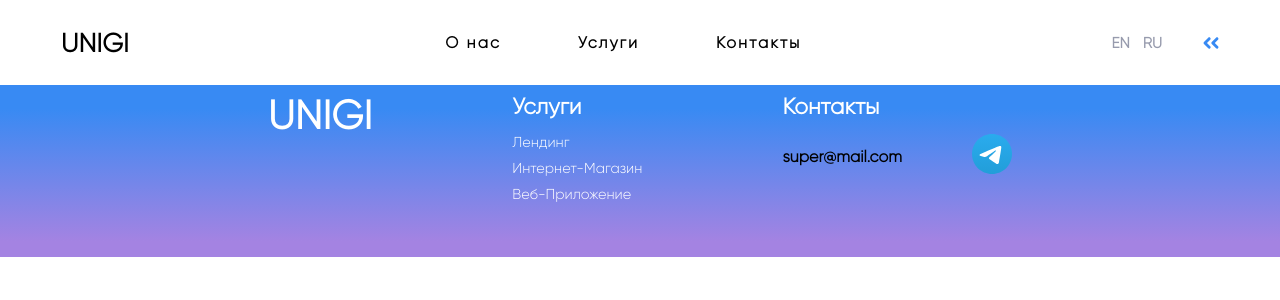
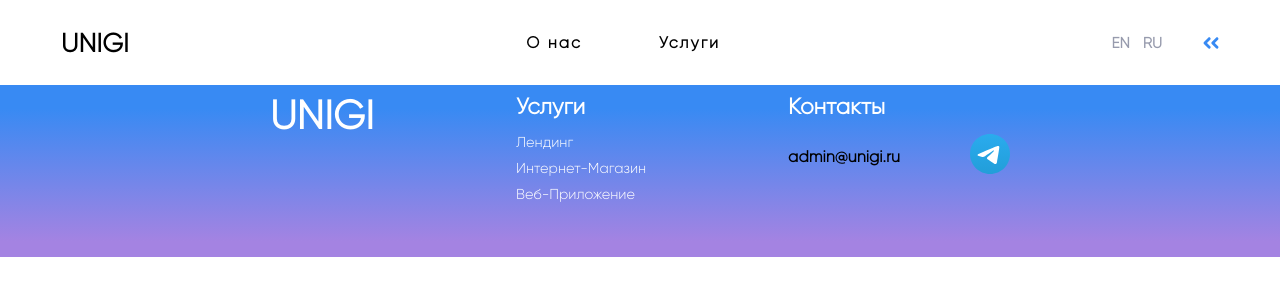
Before and after one commit to Skkata/newUnigi, a Next.js app in the folder frontend/: page /about in a window 1280 px wide. Shown: the top 300 px of the page. Built offline with nearby package versions, Linux system fonts and the light colour scheme.

Commit message:
upgrade main page: add meta tags, update mobile menu

```diff
--- a/frontend/assets/text/index.js
+++ b/frontend/assets/text/index.js
@@ -1,4 +1,18 @@
 export const textRU = {
+    head: {
+        meta: {
+            og: {
+                site_name: 'Веб-Разработка Unigi',
+                description: 'Разработка веб-инструмента для улучшения продуктиваности вашего бизнеса.',
+            },
+            description: 'Разработка веб-инструмента для улучшения продуктивности вашего бизнеса.'
+        },
+        title: {
+            main: 'Веб-Разработка unigi | Разработка веб-сайтов и сложных веб приложений',
+            about: 'О нас',
+            service: 'Услуги'
+        }
+    },
     header: {
         menu: [
             { link: '/about', text: 'О нас' },
@@ -7,10 +21,18 @@ export const textRU = {
                 { id: 'internet-shop', link: '/service/internet-shop', text: 'Интернет-Магазин' },
                 { id: 'web-app', link: '/service/web-app', text: 'Веб-Приложение' }
             ]},
-            { link: '/contacts', text: 'Контакты' }
+            // { link: '/contacts', text: 'Контакты' }
         ],
         btnContact: {
             text: 'Связаться'
+        },
+        contacts: {
+            email: {
+                href: 'admin@unigi.ru'
+            },
+            telegram: {
+                href: 'https://t.me/ALIWONKI'
+            }
         }
     },
     banner: {
@@ -122,11 +144,11 @@ export const textRU = {
         contacts: {
             caption: 'Контакты',
             email: {
-                href: '/',
-                text: 'super@mail.com'
+                href: 'admin@unigi.ru',
+                text: 'admin@unigi.ru'
             },
             telegram: {
-                href: '/'
+                href: 'https://t.me/ALIWONKI'
             }
         }
     }
@@ -134,6 +156,20 @@ export const textRU = {
 
 
 export const textEN = {
+    head: {
+        meta: {
+            og: {
+                site_name: 'Web Development Unigi',
+                description: 'Development of a web tool to improve the productivity of your business.',
+            },
+            description: 'Development of a web tool to improve the productivity of your business.'
+        },
+        title: {
+            main: 'Web development unigi | Development of websites and complex web applications',
+            about: 'About',
+            service: 'Service'
+        }
+    },
     header: {
         menu: [
             { link: '/about', text: 'About' },
@@ -142,10 +178,18 @@ export const textEN = {
                 { id: 'internet-shop', link: '/service/internet-shop', text: 'Internet-Shop' },
                 { id: 'web-app', link: '/service/web-app', text: 'Web-App' }
             ]},
-            { link: '/contacts', text: 'Contacts' }
+            // { link: '/contacts', text: 'Contacts' }
         ],
         btnContact: {
             text: 'Contact'
+        },
+        contacts: {
+            email: {
+                href: 'admin@unigi.ru'
+            },
+            telegram: {
+                href: 'https://t.me/ALIWONKI'
+            }
         }
     },
     banner: {
@@ -257,11 +301,11 @@ export const textEN = {
         contacts: {
             caption: 'Contacts',
             email: {
-                href: '',
-                text: 'super@mail.com'
+                href: 'admin@unigi.ru',
+                text: 'admin@unigi.ru'
             },
             telegram: {
-                href: ''
+                href: 'https://t.me/ALIWONKI'
             }
         }
     }
--- a/frontend/components/Footer.js
+++ b/frontend/components/Footer.js
@@ -24,7 +24,6 @@ export default function Footer() {
         })
     }
 
-    console.log(text.footer)
     return(
         <div className={styles.footer}>
             <h1 className={styles.logotype}>UNIGI</h1>
@@ -42,18 +41,20 @@ export default function Footer() {
                 </h3>
                 <div className={styles.listContacts}>
                     <Link
-                        href={'/#'}
+                        href={'mailto:' + text.footer.contacts.email.href}
                     >
                         {text.footer.contacts.email.text}
                     </Link>
                     <Link
-                        href={'/#'}
+                        href={text.footer.contacts.telegram.href}
                     >
                         <span>
                             <Image
                                 src={ iconTelegram }
                                 width={40}
                                 height={40}
+                                alt='icon telegram'
+                                title='write to telegram'
                             />
                         </span>
                     </Link>
--- a/frontend/components/Header.js
+++ b/frontend/components/Header.js
@@ -198,13 +198,14 @@ export default function Header() {
                     key={index}
                     id={nameIcon[index]}
                     style={{
-                        opacity: 0
+                        opacity: 0,
                     }}
                 >
                     <Image
                         src={value}
                         width={120}
                         height={120}
+                        alt={`icon ${nameIcon[index]}`}
                     />
                 </div>
             )
@@ -314,7 +315,7 @@ export default function Header() {
                     <div className={ styles.footer }>
                         <div className={ styles.info }>
                             <Link
-                                href='#'
+                                href={text.header.contacts.telegram.href}
                             >
                                 <div className={ styles.telegram }>
                                     <Image
@@ -322,12 +323,12 @@ export default function Header() {
                                         width={ 40 }
                                         height={ 40 }
                                         alt='icon telegram'
-                                        title='icon telegram'
+                                        title='write to telegram'
                                     />
                                 </div>
                             </Link>
                             <Link
-                                href='#'
+                                href={'mailto:' + text.header.contacts.email.href}
                             >
                                 <div className={ styles.email }>
                                     <Image
@@ -335,7 +336,7 @@ export default function Header() {
                                         width={ 40 }
                                         height={ 40 }
                                         alt='icon email'
-                                        title='icon mail'
+                                        title='send email'
                                     />
                                 </div>
                             </Link>
--- a/frontend/components/Layout.js
+++ b/frontend/components/Layout.js
@@ -1,10 +1,20 @@
 import Head from 'next/head';
 import Header from './Header';
 import Footer from './Footer';
+import { useSelector } from 'react-redux';
 
 export default function Layout({ children }) {
+    const lang = useSelector(state => state.language.value);
+    const text = useSelector(state => state.language.text);
+    document.documentElement.lang = lang;
     return(
         <>
+            <Head>
+                <meta property='og:site_name' content={text.head.meta.og.site_name} />
+                <meta property='og:description' content={text.head.meta.og.description}/>
+                <meta property='og:url' content='http://unigi.ru'/>
+                <meta name='description' content={text.head.meta.description}/>
+            </Head>
             <Header />
             <>{ children }</>
             <Footer />
--- a/frontend/pages/_app.js
+++ b/frontend/pages/_app.js
@@ -1,3 +1,4 @@
+import Head from 'next/head';
 import { Provider } from 'react-redux';
 import Layout from '../components/Layout'
 import dynamic from 'next/dynamic';
--- a/frontend/pages/about/index.js
+++ b/frontend/pages/about/index.js
@@ -1,10 +1,13 @@
 import Head from "next/head";
+import { useSelector } from "react-redux";
 
 export default function About() {
+    const text = useSelector(state => state.language.text);
+
     return (
         <>
             <Head>
-                <title>О нас</title>
+                <title>{text.head.title.about}</title>
             </Head>
             <div>
                 About
```
Also changed, not shown: frontend/pages/index.js (+9 -1 lines), frontend/styles/Home.module.sass (+0 -13 lines).
